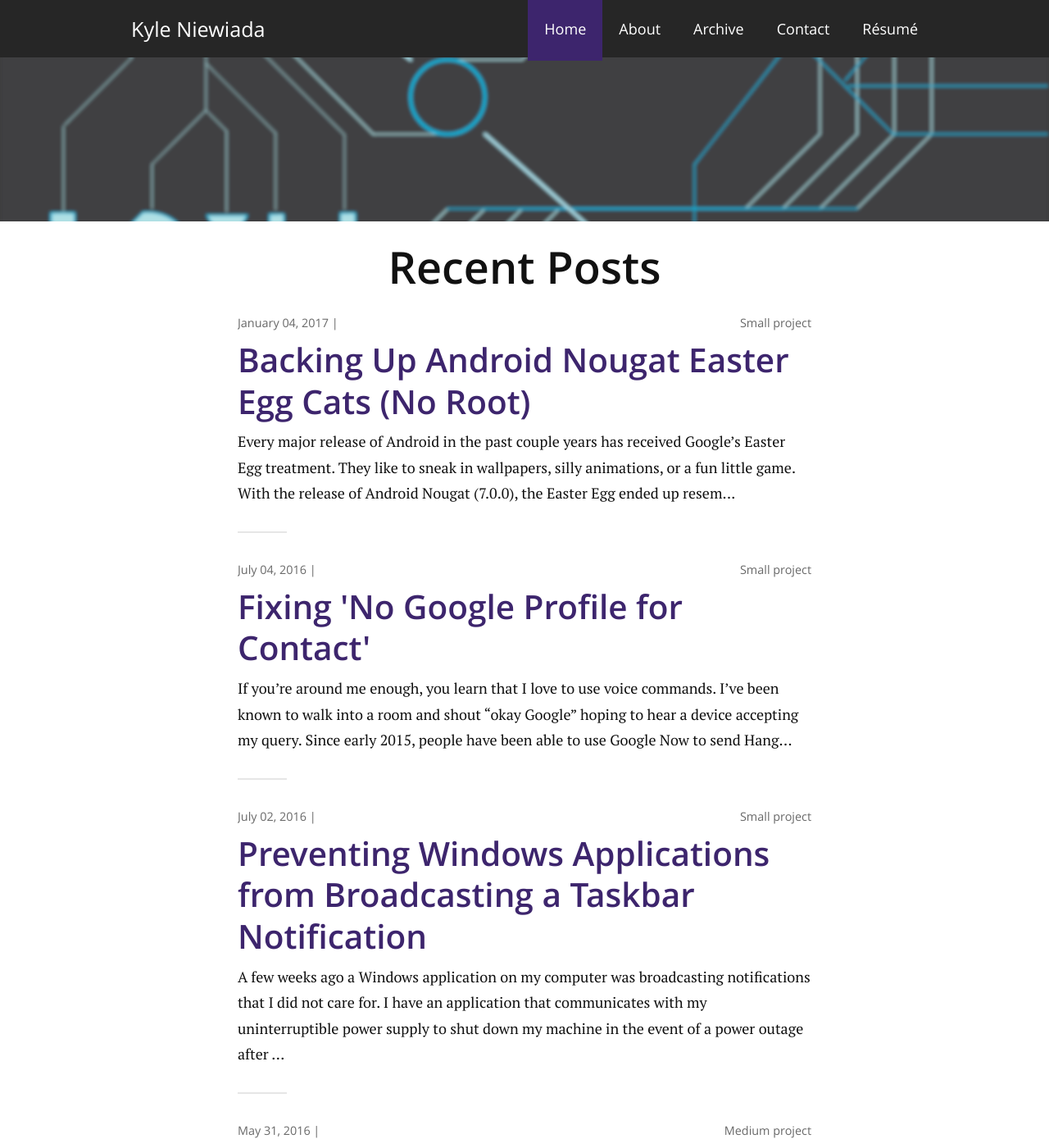
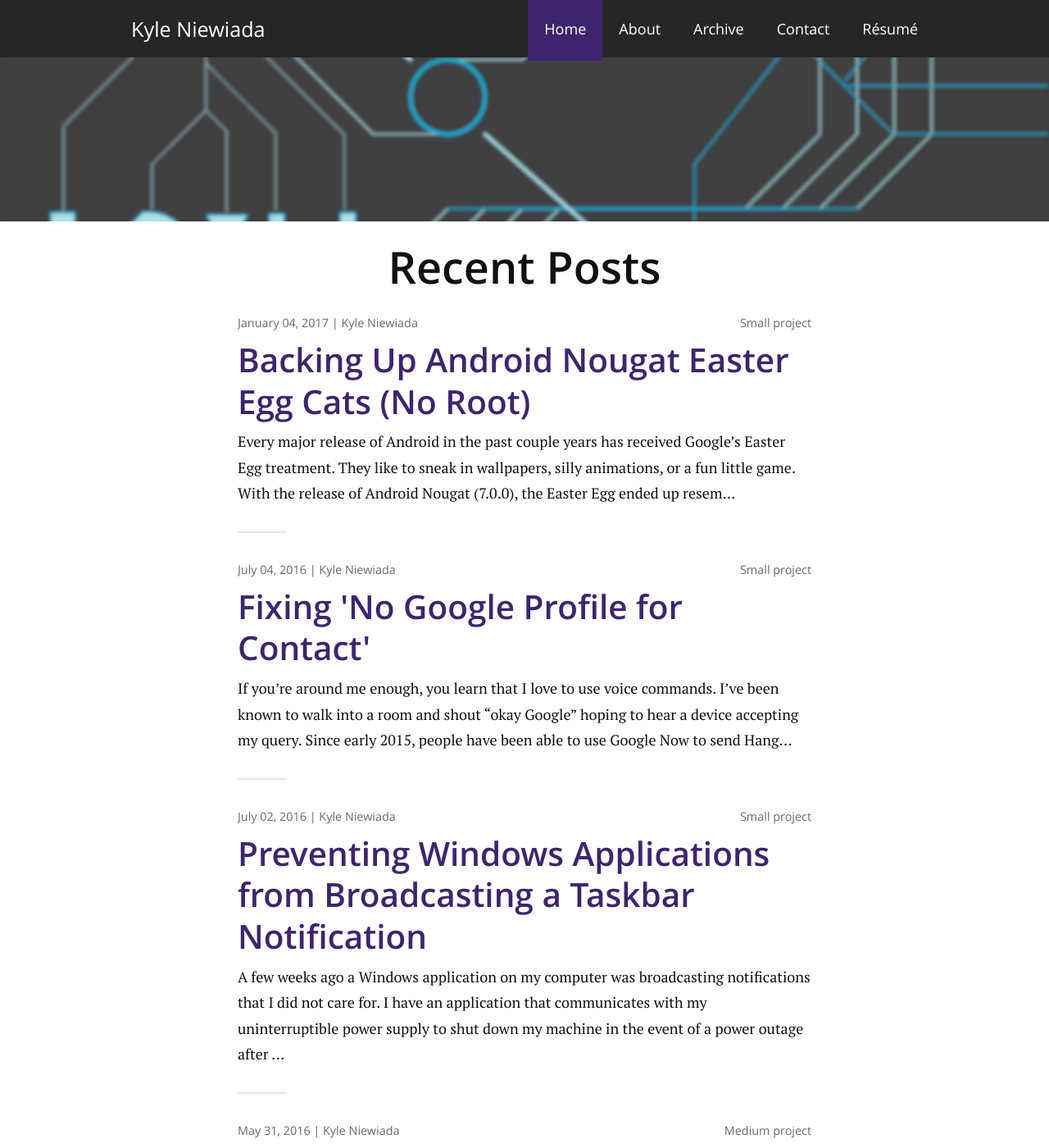
Before and after one commit to aav7fl/website-legacy, a Jekyll site: the page built from index.html, in a window 1280 px wide and 1400 px high. Shown: the whole window at 82% size. Built offline with Jekyll 4.4.1, drawn with Linux system fonts in a browser that asks for light colours; the list of posts is cut into pages by our own code; some of the changed text lies outside the part shown.

Commit message:
Add authors.yaml to handle SEO implementation of Twitter handler handling

```diff
--- a/_config.yml
+++ b/_config.yml
@@ -70,7 +70,7 @@ defaults:
       path: _posts
     values:
       layout: post
-      # author: Kyle Niewiada
+      author: Kyle Niewiada
       image: /assets/img/default-card.png
       seo:
         type: BlogPosting
--- /dev/null
+++ b/_data/authors.yaml
@@ -0,0 +1,3 @@
+Kyle Niewiada:
+  image: /assets/img/kyle.jpg
+  twitter: CrypticCitrus
```
